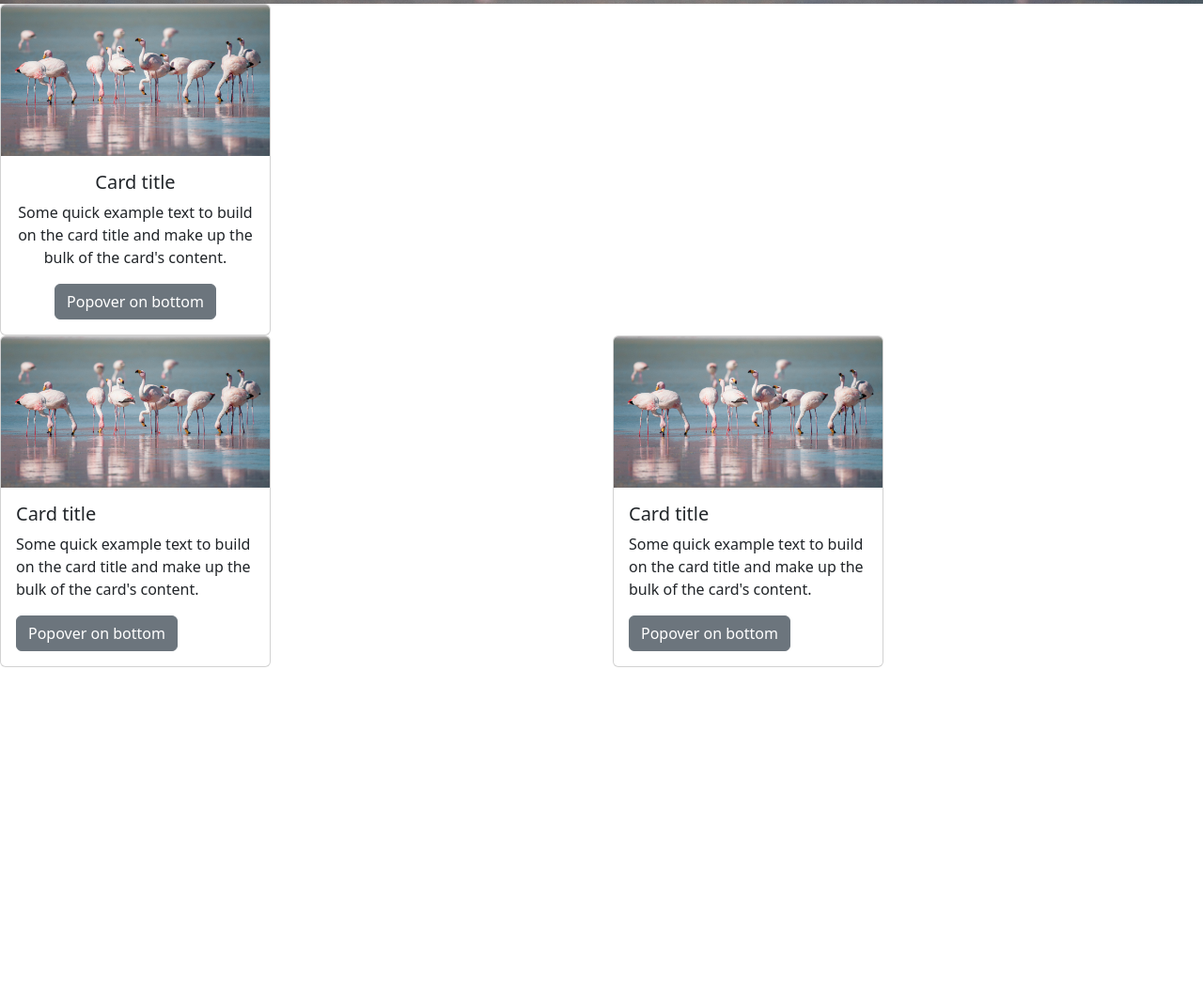
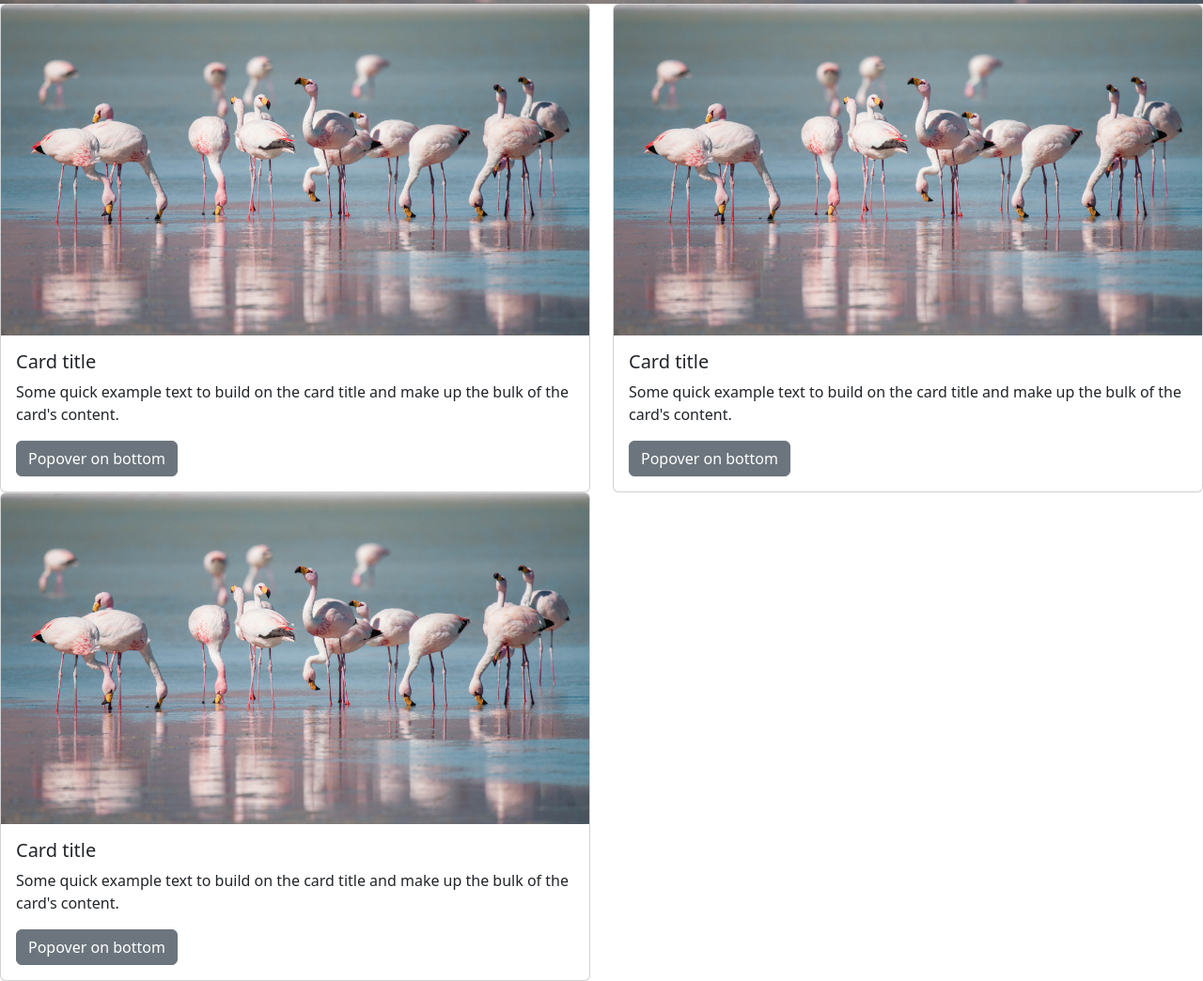
Before and after one commit to ead-codigo-2022/ejercicio-con-bootstrap-am, a plain HTML site: page index.html in a window 1280 px wide. Shown: the part 772-1816 px from the top of the page at 94% size. Before the commit the page ends 1482 px from the top, so only its background shows below. Drawn offline with nearby package versions, Linux system fonts and the light colour scheme.

Commit message:
Update index.html

```diff
--- a/index.html
+++ b/index.html
@@ -90,25 +90,10 @@
 		  <span class="visually-hidden">Next</span>
 		</button>
 	  </div>
-  <div class="grid text-center" style="--bs-columns:3;">
-
-		<div class="card" style="width: 18rem;">
-			<img src="img/DSC_7754.jpg" class="card-img-top" alt="...">
-			<div class="card-body">
-			<h5 class="card-title">Card title</h5>
-			<p class="card-text">Some quick example text to build on the card title and make up the bulk of the card's content.</p>
-			<button type="button" class="btn btn-secondary" data-bs-container="body" data-bs-toggle="popover" data-bs-placement="bottom" data-bs-content="Bottom popover">
-				Popover on bottom
-			</button>
-			</div>
-		</div>
-
-
-
   </div>
   <div class="row">
 	<div class="col-sm-6">
-		<div class="card" style="width: 18rem;">
+		<div class="card" style="width: 1fr;">
 			<img src="img/DSC_7754.jpg" class="card-img-top" alt="...">
 			<div class="card-body">
 			<h5 class="card-title">Card title</h5>
@@ -120,7 +105,7 @@
 		</div>
 	</div>
 	<div class="col-sm-6">
-		<div class="card" style="width: 18rem;">
+		<div class="card" style="width: 1fr;">
 			<img src="img/DSC_7754.jpg" class="card-img-top" alt="...">
 			<div class="card-body">
 			<h5 class="card-title">Card title</h5>
@@ -131,6 +116,19 @@
 			</div>
 		</div>
 	</div>
+	<div class="col-sm-6">
+		<div class="card" style="width: 1fr;">
+			<img src="img/DSC_7754.jpg" class="card-img-top" alt="...">
+			<div class="card-body">
+				<h5 class="card-title">Card title</h5>
+				<p class="card-text">Some quick example text to build on the card title and make up the bulk of the card's content.</p>
+				<button type="button" class="btn btn-secondary" data-bs-container="body" data-bs-toggle="popover" data-bs-placement="bottom" data-bs-content="Bottom popover">
+					Popover on bottom
+				</button>
+				</div>
+			</div>
+		</div>
+	</div>
   </div>
 
 	<script src="https://cdn.jsdelivr.net/npm/bootstrap@5.2.1/dist/js/bootstrap.bundle.min.js" integrity="sha384-u1OknCvxWvY5kfmNBILK2hRnQC3Pr17a+RTT6rIHI7NnikvbZlHgTPOOmMi466C8" crossorigin="anonymous"></script>
```
